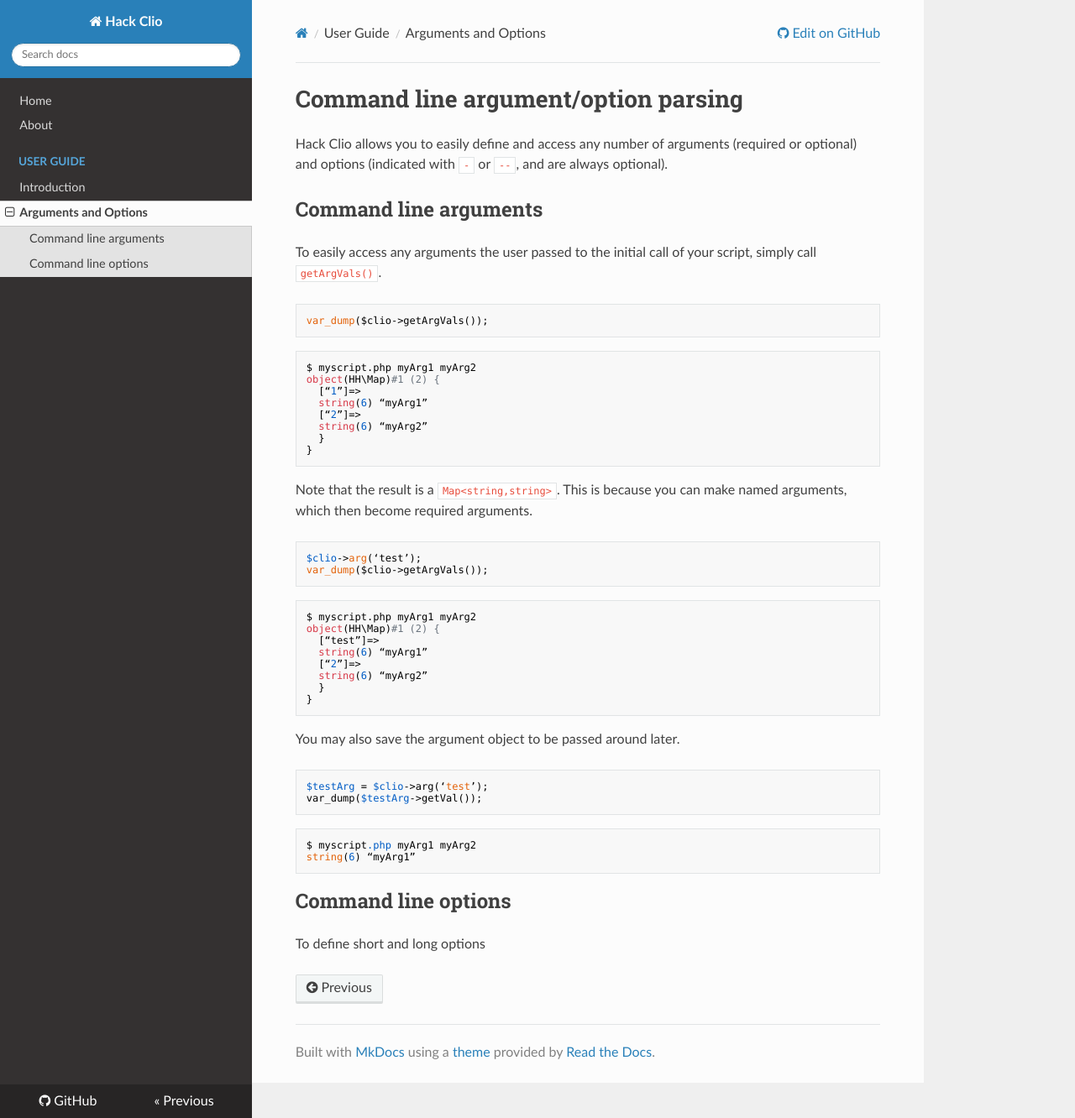
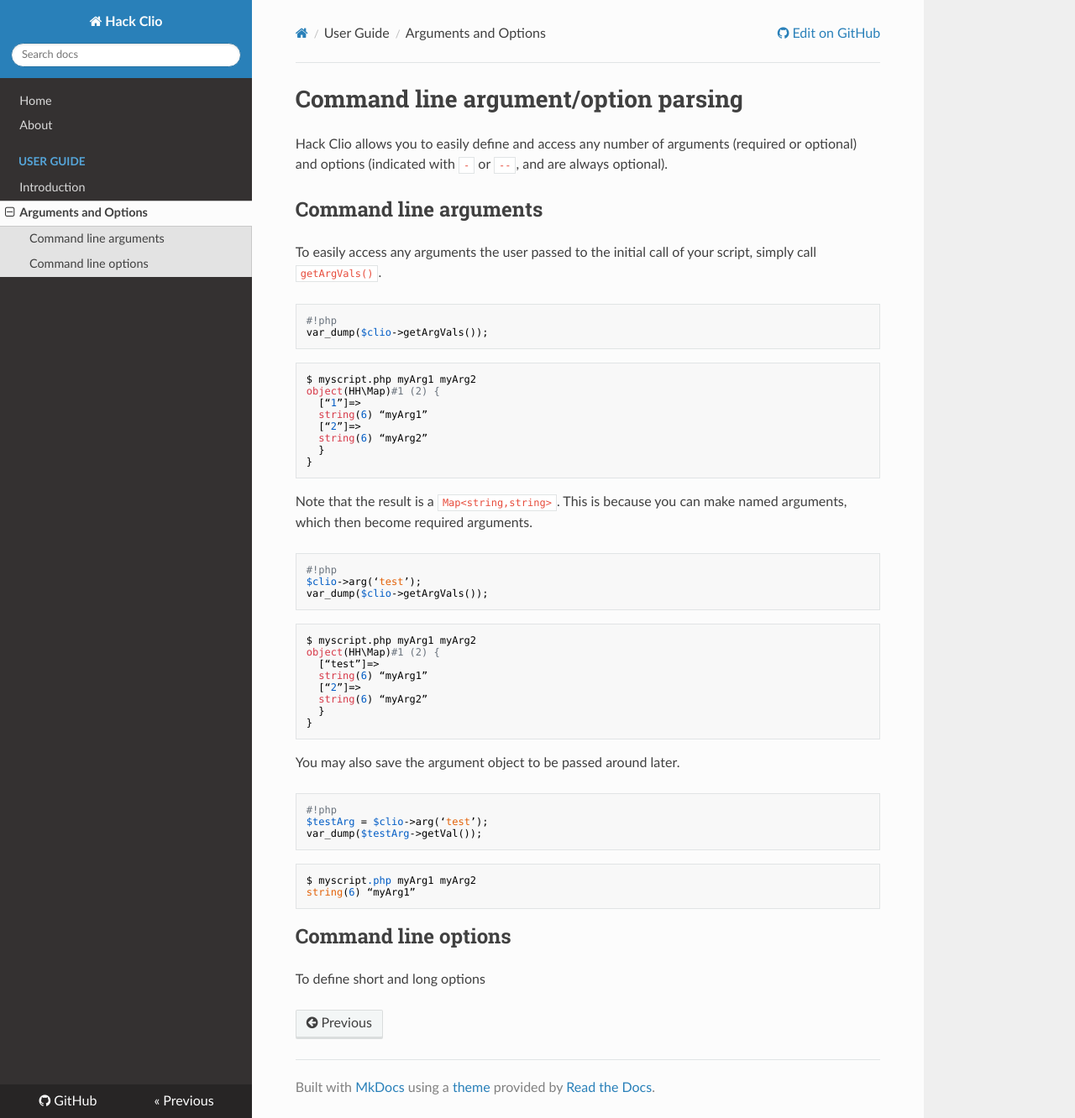
Before and after one commit to kilahm/HackClio, an MkDocs documentation site: the page built from docs/guide/argsAndOptions.md, in a window 1280 px wide and 1332 px high. Shown: the whole window at 84% size. Built offline with MkDocs 1.6.1, drawn with Linux system fonts in a browser that asks for light colours; nearby versions of some CDN libraries; old or Windows-style settings are respelled for this version of MkDocs.

Commit message:
Use CodeHilite style tags for code blocks

````diff
--- a/docs/guide/argsAndOptions.md
+++ b/docs/guide/argsAndOptions.md
@@ -7,11 +7,12 @@ Hack Clio allows you to easily define and access any number of arguments (requir
 
 To easily access any arguments the user passed to the initial call of your script, simply call `getArgVals()`.
 
-```php
+```
+#!php
 var_dump($clio->getArgVals());
 ```
 
-```sh
+```
 $ myscript.php myArg1 myArg2
 object(HH\Map)#1 (2) {
   [“1”]=>
@@ -24,12 +25,13 @@ object(HH\Map)#1 (2) {
 
 Note that the result is a `Map<string,string>`.  This is because you can make named arguments, which then become required arguments.
 
-```php
+```
+#!php
 $clio->arg(‘test’);
 var_dump($clio->getArgVals());
 ```
 
-```sh
+```
 $ myscript.php myArg1 myArg2
 object(HH\Map)#1 (2) {
   [“test”]=>
@@ -42,12 +44,13 @@ object(HH\Map)#1 (2) {
 
 You may also save the argument object to be passed around later.
 
-```php
+```
+#!php
 $testArg = $clio->arg(‘test’);
 var_dump($testArg->getVal());
 ```
 
-```sh
+```
 $ myscript.php myArg1 myArg2
 string(6) “myArg1”
 ```
````
Also changed, not shown: docs/guide/intro.md (+2 -1 lines).
